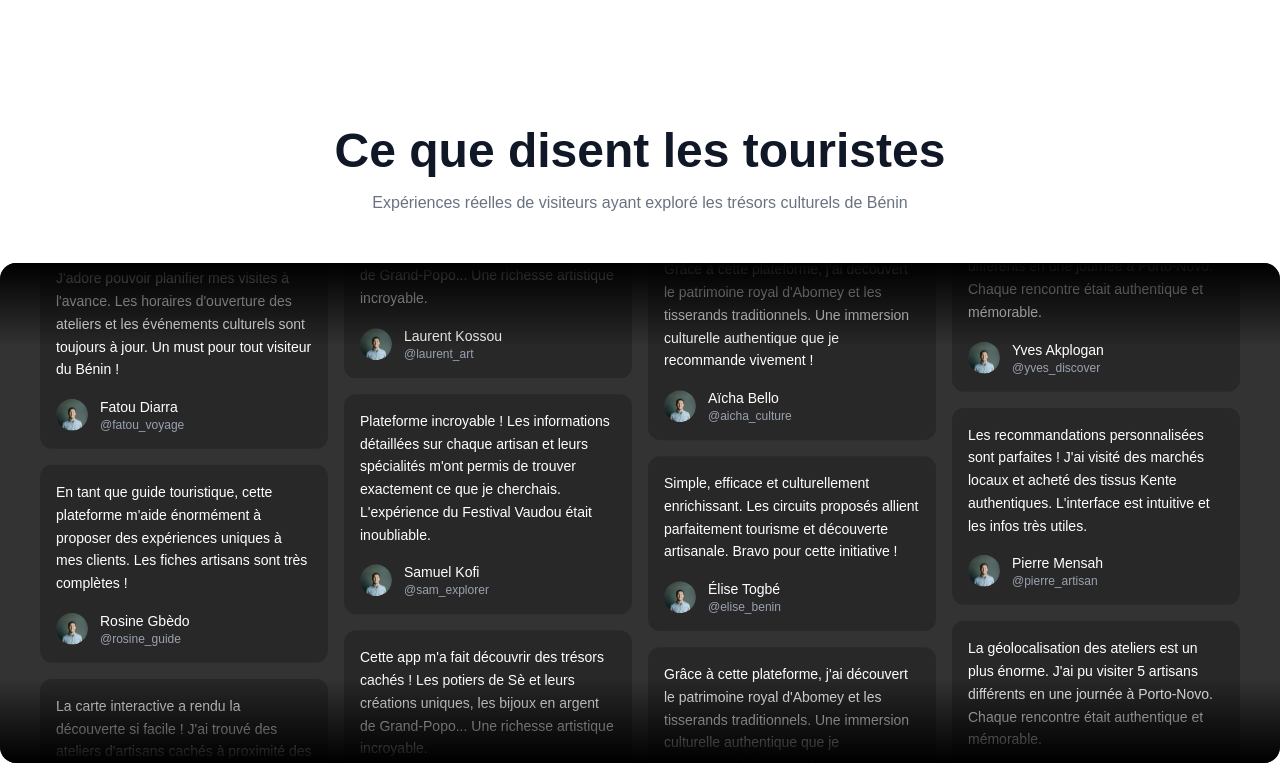
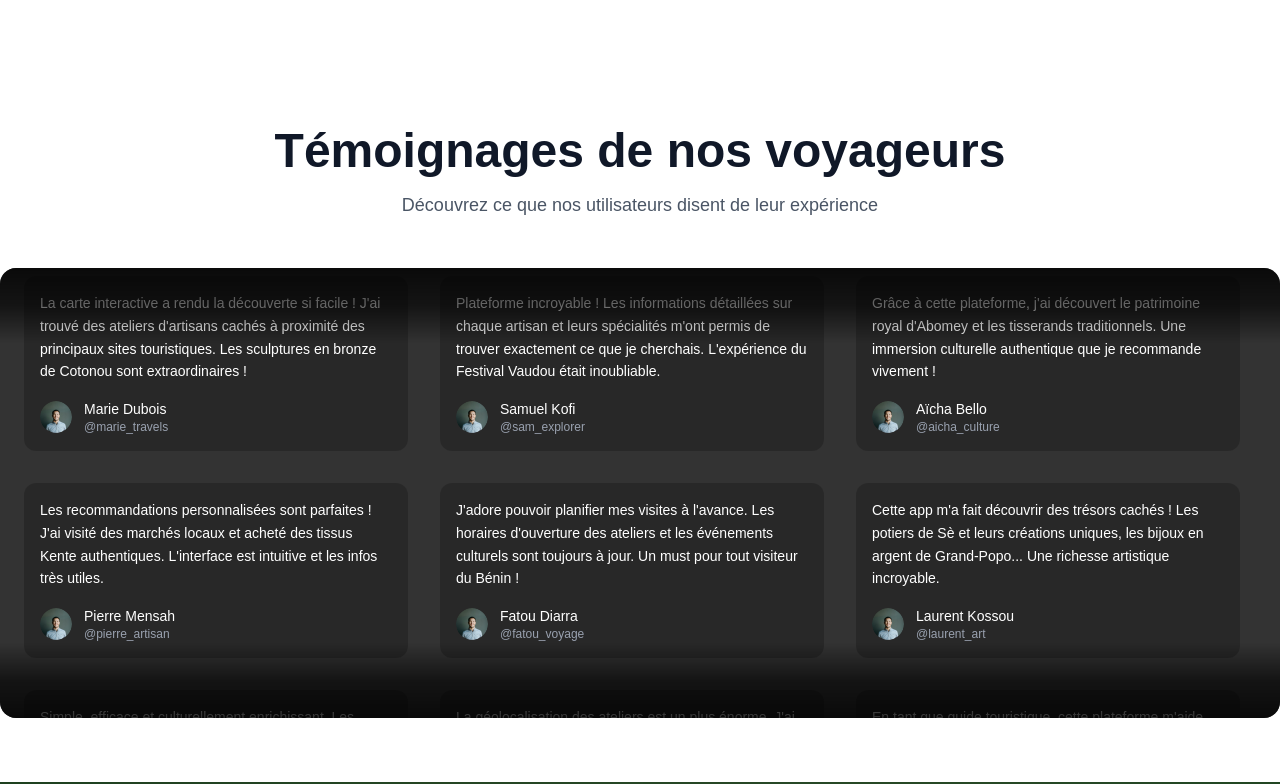
Before and after one commit to InesAbike/MVP-CodeTeam, a Next.js app: page / in a window 1280 px wide. Shown: the part 3536-4320 px from the top of the page. Built offline with nearby package versions, Linux system fonts and the light colour scheme.

Commit message:
refactor: update TestimonialsSection layout and styling - Adjusted the distribution of testimonials from 4 to 3 columns for desktop view. - Enhanced the styling of TestimonialCard for better responsiveness and visual appeal. - Updated text content for clarity and improved user engagement.

```diff
--- a/app/components/landing-page/TestimonialsSection.tsx
+++ b/app/components/landing-page/TestimonialsSection.tsx
@@ -74,16 +74,16 @@ const testimonials = [
   },
 ];
 
-// Répartition équilibrée des témoignages en 4 colonnes
+// Répartition équilibrée des témoignages en 3 colonnes pour desktop
 const distributeTestimonials = () => {
-  const columns: TestimonialCardProps[][] = [[], [], [], []];
+  const columns: TestimonialCardProps[][] = [[], [], []];
   testimonials.forEach((testimonial: TestimonialCardProps, index: number) => {
-    return columns[index % 4].push(testimonial);
+    return columns[index % 3].push(testimonial);
   });
   return columns;
 };
 
-const [firstRow, secondRow, thirdRow, fourthRow] = distributeTestimonials();
+const [firstRow, secondRow, thirdRow] = distributeTestimonials();
 
 const TestimonialCard = ({
   text,
@@ -92,12 +92,11 @@ const TestimonialCard = ({
   userImage,
 }: TestimonialCardProps) => {
   return (
-    <div className="bg-black/20 w-72 rounded-xl p-4 text-white">
+    <div className="bg-black/20 rounded-xl p-4 text-white max-w-sm">
       <p className="text-sm leading-relaxed mb-4">{text}</p>
-
       <div className="flex items-center">
         {userImage ? (
-          <div className="w-8 h-8 rounded-full overflow-hidden mr-3">
+          <div className="w-8 h-8 rounded-full overflow-hidden mr-3 flex-shrink-0">
             <Image
               src={userImage}
               alt={userName}
@@ -107,12 +106,11 @@ const TestimonialCard = ({
             />
           </div>
         ) : (
-          <div className="w-8 h-8 bg-gray-600 rounded-full mr-3"></div>
+          <div className="w-8 h-8 bg-gray-600 rounded-full mr-3 flex-shrink-0"></div>
         )}
-
-        <div>
-          <div className="text-sm font-medium">{userName}</div>
-          <div className="text-xs text-gray-400">{userHandle}</div>
+        <div className="min-w-0">
+          <div className="text-sm font-medium truncate">{userName}</div>
+          <div className="text-xs text-gray-400 truncate">{userHandle}</div>
         </div>
       </div>
     </div>
@@ -124,77 +122,122 @@ export function TestimonialsSection() {
     <div className="py-16">
       <div className="text-center mb-12">
         <h2 className="text-4xl lg:text-5xl font-bold text-gray-900 mb-4">
-          Ce que disent les touristes
+          Témoignages de nos voyageurs
         </h2>
-        <p className="text-gray-500 mt-2">
-          Expériences réelles de visiteurs ayant exploré les trésors culturels
-          de Bénin
+        <p className="text-lg text-gray-600 max-w-2xl mx-auto leading-relaxed">
+          Découvrez ce que nos utilisateurs disent de leur expérience
         </p>
       </div>
 
-      <div className="relative bg-black/80 flex h-[500px] max-w-7xl mx-auto flex-row items-center justify-center overflow-hidden rounded-2xl p-4">
-        <Marquee pauseOnHover vertical className="[--duration:25s]" repeat={3}>
-          {firstRow.map((testimonial: TestimonialCardProps, index: number) => (
+      <div className="relative md:hidden bg-black/80 h-[400px] max-w-7xl mx-auto overflow-hidden rounded-2xl">
+        <div className="py-4">
+          <Marquee
+            pauseOnHover
+            className="[--duration:55s] flex items-center h-full"
+            repeat={3}
+          >
+            {testimonials.map(
+              (testimonial: TestimonialCardProps, index: number) => (
+                <div key={index} className="mr-4">
                   <TestimonialCard
-              key={index}
                     text={testimonial.text}
                     userName={testimonial.userName}
                     userHandle={testimonial.userHandle}
                     userImage={testimonial.userImage}
                   />
-          ))}
+                </div>
+              )
+            )}
           </Marquee>
 
           <Marquee
+            pauseOnHover
+            className="[--duration:60s] flex items-center h-full"
+            repeat={3}
             reverse
-          pauseOnHover
-          vertical
-          className="[--duration:30s]"
-          repeat={3}
           >
-          {secondRow.map((testimonial: TestimonialCardProps, index: number) => (
+            {testimonials.map(
+              (testimonial: TestimonialCardProps, index: number) => (
+                <div key={index} className="mr-4">
                   <TestimonialCard
-              key={index}
                     text={testimonial.text}
                     userName={testimonial.userName}
                     userHandle={testimonial.userHandle}
                     userImage={testimonial.userImage}
                   />
-          ))}
+                </div>
+              )
+            )}
           </Marquee>
+        </div>
 
-        <Marquee pauseOnHover vertical className="[--duration:35s]" repeat={3}>
-          {thirdRow.map((testimonial: TestimonialCardProps, index: number) => (
+        <div className="pointer-events-none absolute inset-y-0 left-0 w-1/6 bg-gradient-to-r from-black/80 via-black/40 to-transparent z-10"></div>
+        <div className="pointer-events-none absolute inset-y-0 right-0 w-1/6 bg-gradient-to-l from-black/80 via-black/40 to-transparent z-10"></div>
+      </div>
+
+      <div className="relative hidden md:flex bg-black/80 h-[450px] max-w-7xl mx-auto items-center justify-center overflow-hidden rounded-2xl">
+        <div className="flex w-full h-full px-4">
+          <Marquee
+            pauseOnHover
+            vertical
+            className="[--duration:25s] flex-1"
+            repeat={3}
+          >
+            {firstRow.map(
+              (testimonial: TestimonialCardProps, index: number) => (
+                <div key={index} className="mb-4">
                   <TestimonialCard
-              key={index}
                     text={testimonial.text}
                     userName={testimonial.userName}
                     userHandle={testimonial.userHandle}
                     userImage={testimonial.userImage}
                   />
-          ))}
+                </div>
+              )
+            )}
           </Marquee>
-
           <Marquee
+            reverse
             pauseOnHover
-          reverse
             vertical
-          className="[--duration:28s]"
+            className="[--duration:30s] flex-1"
             repeat={3}
           >
-          {fourthRow.map((testimonial: TestimonialCardProps, index: number) => (
+            {secondRow.map(
+              (testimonial: TestimonialCardProps, index: number) => (
+                <div key={index} className="mb-4">
                   <TestimonialCard
-              key={index}
                     text={testimonial.text}
                     userName={testimonial.userName}
                     userHandle={testimonial.userHandle}
                     userImage={testimonial.userImage}
                   />
-          ))}
+                </div>
+              )
+            )}
           </Marquee>
-
-        <div className="pointer-events-none absolute inset-x-0 top-0 h-1/6 bg-gradient-to-t from-transparent to-black"></div>
-        <div className="pointer-events-none absolute inset-x-0 bottom-0 h-1/6 bg-gradient-to-b from-transparent to-black"></div>
+          <Marquee
+            pauseOnHover
+            vertical
+            className="[--duration:35s] flex-1"
+            repeat={3}
+          >
+            {thirdRow.map(
+              (testimonial: TestimonialCardProps, index: number) => (
+                <div key={index} className="mb-4">
+                  <TestimonialCard
+                    text={testimonial.text}
+                    userName={testimonial.userName}
+                    userHandle={testimonial.userHandle}
+                    userImage={testimonial.userImage}
+                  />
+                </div>
+              )
+            )}
+          </Marquee>
+        </div>
+        <div className="pointer-events-none absolute inset-x-0 top-0 h-1/6 bg-gradient-to-b from-black/80 via-black/60 to-transparent z-10"></div>
+        <div className="pointer-events-none absolute inset-x-0 bottom-0 h-1/6 bg-gradient-to-t from-black/80 via-black/60 to-transparent z-10"></div>
       </div>
     </div>
   );
```
Lines whose indentation alone changed are shown as unchanged.
